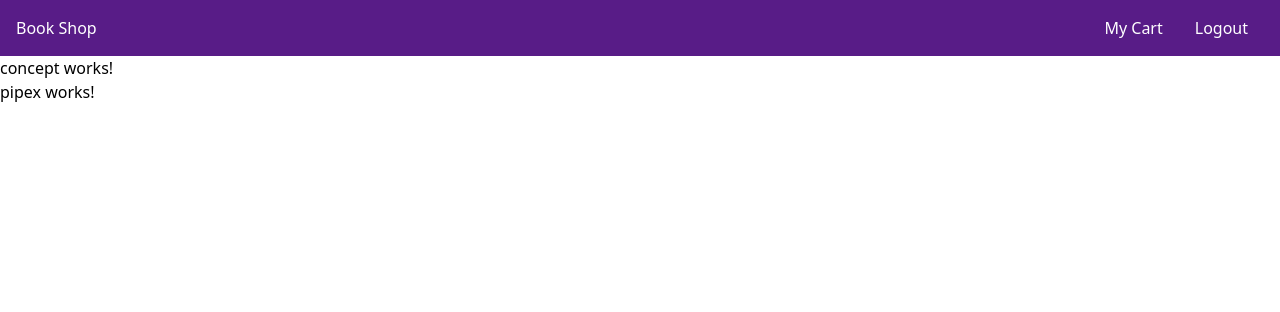
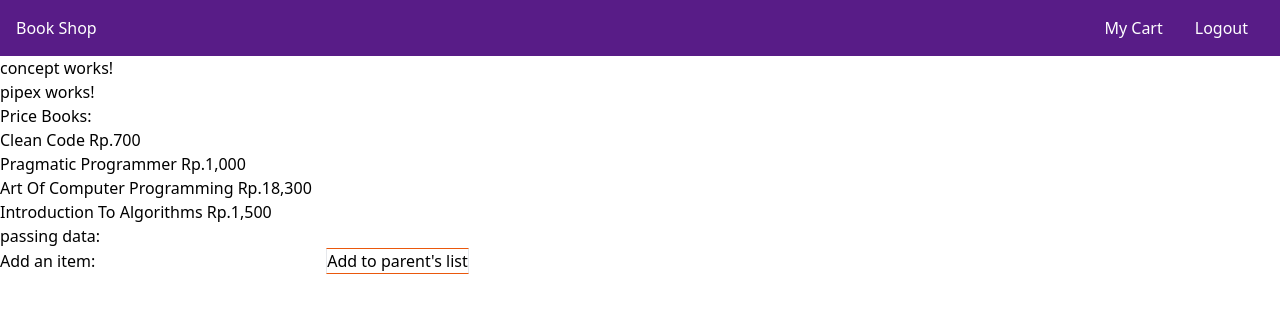
Before and after one commit to Satria-WS/AngularJs-Concept, an Angular app in the folder 2.Angular/angular_2022/: page /concept/pipe in a window 1280 px wide. Shown: the top 312 px of the page. Built offline with nearby package versions, Linux system fonts and the light colour scheme.

Commit message:
update concept

```diff
--- /dev/null
+++ b/2.Angular/angular_2022/src/app/concept/listening-custom-event/child.component.ts
@@ -0,0 +1,18 @@
+import { Component, EventEmitter, Output } from '@angular/core';
+
+@Component({
+  selector: 'app-child',
+  template: `
+    <button class="border border-y-orange-500" (click)="sendNotification()">
+      Send Notification
+    </button>
+  `,
+  standalone: true,
+})
+export class ChildComponent {
+  @Output() notify: EventEmitter<string> = new EventEmitter<string>();
+
+  sendNotification() {
+    this.notify.emit('Notification from child!');
+  }
+}
--- /dev/null
+++ b/2.Angular/angular_2022/src/app/concept/listening-custom-event/listening-custom-event.component.html
@@ -0,0 +1,6 @@
+<p>listening-custom-event works!</p>
+
+<div>
+  <app-child (notify)="onNotify($event)" ></app-child>
+  <p>{{ message }}</p>
+</div>
--- /dev/null
+++ b/2.Angular/angular_2022/src/app/concept/listening-custom-event/listening-custom-event.component.ts
@@ -0,0 +1,18 @@
+import { Component } from '@angular/core';
+import { ChildComponent } from './child.component';
+
+
+@Component({
+  selector: 'app-listening-custom-event',
+  standalone: true,
+  imports: [ChildComponent],
+  templateUrl: './listening-custom-event.component.html',
+  styleUrl: './listening-custom-event.component.css'
+})
+export class ListeningCustomEventComponent {
+  message: string = '';
+
+  onNotify(message: string) {
+    this.message = message;
+  }
+}
--- /dev/null
+++ b/2.Angular/angular_2022/src/app/concept/parent-to-child/parent-to-child.component.html
@@ -0,0 +1,14 @@
+<p>parent-to-child works!</p>
+<!-- parent -->
+<!-- passing data parent to child component -->
+<div>
+  <app-pipex [childData]="myCar" />
+</div>
+
+<!-- passing data child to parent -->
+<div>
+  <app-pipex (newItemEvent)="addItem($event)"></app-pipex>
+  <ul>
+    <li *ngFor="let item of items">{{ item }}</li>
+  </ul>
+</div>
--- /dev/null
+++ b/2.Angular/angular_2022/src/app/concept/parent-to-child/parent-to-child.component.ts
@@ -0,0 +1,21 @@
+import { Component } from '@angular/core';
+import { PipexComponent } from '../pipex/pipex.component';
+import { CommonModule } from '@angular/common';
+@Component({
+  selector: 'app-parent-to-child',
+  standalone: true,
+  imports: [PipexComponent , CommonModule],
+  templateUrl: './parent-to-child.component.html',
+  styleUrl: './parent-to-child.component.css',
+})
+export class ParentToChildComponent {
+
+
+  myCar = 'Mitsubishi';
+  items = ['item1', 'item2', 'item3', 'item4'];
+
+  addItem(newItem: string) {
+    this.items.push(newItem);
+    console.log(newItem);
+  }
+}
--- a/2.Angular/angular_2022/src/app/concept/pipex/pipex.component.html
+++ b/2.Angular/angular_2022/src/app/concept/pipex/pipex.component.html
@@ -1 +1,25 @@
-<p>pipex works!</p>
+<!-- child data -->
+<div>
+  <p>pipex works!</p>
+  <p>Price Books:</p>
+
+  <ul *ngFor="let item of books">
+    <li>
+      {{ item.name | titlecase }}
+      {{ item.amount | currency: 'Rp.' : 'symbol' : '1.0-0' }}
+    </li>
+  </ul>
+  <div>passing data: {{ childData }}</div>
+
+  <!-- passing child data to parent component -->
+  <div>
+    <label for="item-input">Add an item:</label>
+    <input type="text" id="item-input" #newItem />
+    <button
+      class="border border-y-orange-600"
+      type="button"
+      (click)="addNewItem(newItem.value)">
+      Add to parent's list
+    </button>
+  </div>
+</div>
--- a/2.Angular/angular_2022/src/app/concept/pipex/pipex.component.ts
+++ b/2.Angular/angular_2022/src/app/concept/pipex/pipex.component.ts
@@ -1,12 +1,29 @@
-import { Component } from '@angular/core';
+import { Component, Input, Output, OnInit, EventEmitter } from '@angular/core';
+import { BooksService } from '../../books/books.service';
+import { Book } from '../../types/Book';
+import { CommonModule } from '@angular/common';
+
 
 @Component({
   selector: 'app-pipex',
   standalone: true,
-  imports: [],
+  imports: [CommonModule],
   templateUrl: './pipex.component.html',
-  styleUrl: './pipex.component.css'
+  styleUrl: './pipex.component.css',
 })
-export class PipexComponent {
+export class PipexComponent implements OnInit {
+  books: Book[] = [];
+  @Input() childData: string | undefined;
+  @Output() newItemEvent = new EventEmitter<string>();
 
+
+  constructor(private bookService: BooksService) {}
+
+  ngOnInit(): void {
+    this.books = this.bookService.getBooks();
+  }
+
+  addNewItem(value: string) {
+    this.newItemEvent.emit(value);
+  }
 }
```
Also changed, not shown: 2.Angular/angular_2022/src/app/concept/listening-custom-event/listening-custom-event.component.css (added), 2.Angular/angular_2022/src/app/concept/parent-to-child/parent-to-child.component.css (added), 2 other files (tests, documents, lock files or other folders).
